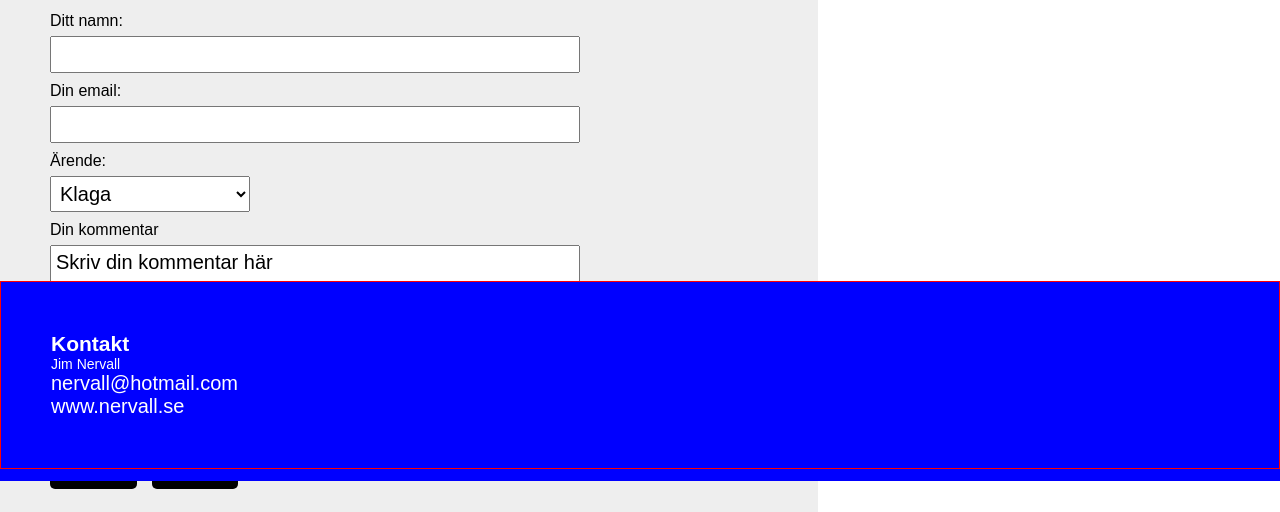
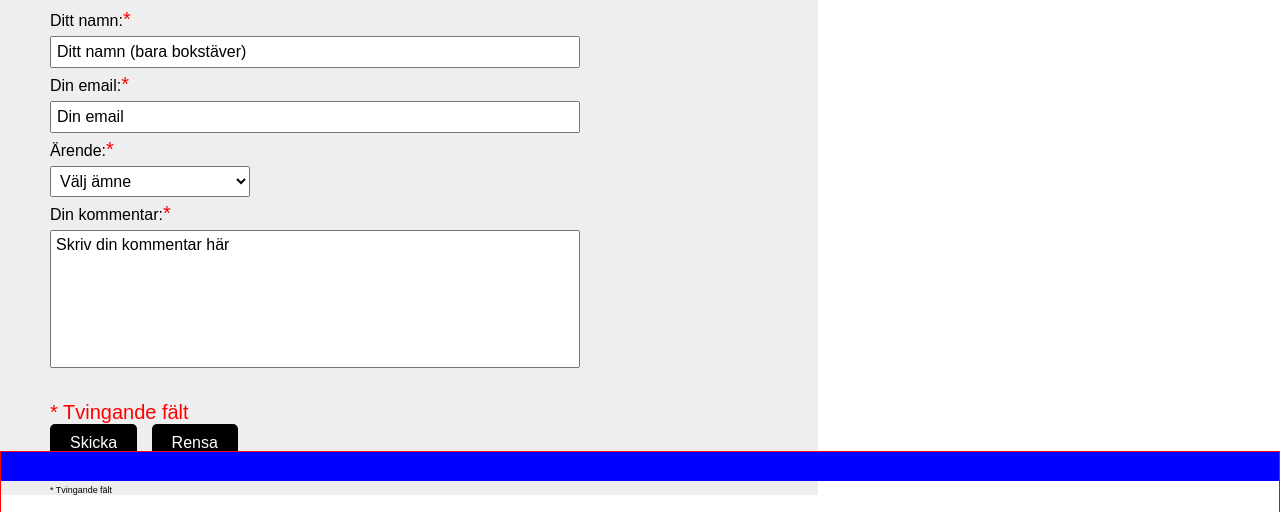
Before and after one commit to Nervall/Mandatory-htmlcss1, a plain HTML site: page contact.html in a window 1280 px wide. Shown: the part 319-831 px from the top of the page. Drawn offline with Linux system fonts and the light colour scheme.

Commit message:
uppdatering

```diff
--- a/contact.html
+++ b/contact.html
@@ -16,32 +16,32 @@
                       <li><a href="about.html">Om mig</a></li>
                       <li><a href="favorites.html">Favoritfilmer</a></li>
                       <li><a href="links.html">Länkar</a></li>
-                      <li><a href="contact.html">Kontakt</a></li>
+                      <li><a class="active" href="contact.html">Kontakt</a></li>
                   </ul>
               </div>
         <main>
             <h2>Kontakta mig gärna!</h2><br>
               <form id="form-jn" action="#" target="_blank" autocomplete="on">
-                  <label for="name">Ditt namn:</label><br>
-                  <input type="text" name="name"><br>
-                  <label for="email">Din email:</label><br>
-                  <input type="text" name="email"><br>
-                  <label for="matter">Ärende:</label><br>
-                  <select name="matter" form="form-jn">
+                  <label for="name">Ditt namn:<div class="red">*</div></label><br>
+                  <input type="text" name="name" value="Ditt namn (bara bokstäver)" onfocus="this.value=''" pattern="[A-Öa-ö]{}" title="Bara bokstäver" required><br>
+                  <label for="email">Din email:<div class="red">*</div></label><br>
+                  <input type="text" name="email" value="Din email" onfocus="this.value=''" pattern="[A-Za-z0-9._%+-]+@[A-Za-z0-9.-]+\.[a-z]{2,3}$" title="Fyll i din email med rätt formatering" required><br>
+                  <label for="matter">Ärende:<div class="red">*</div></label><br>
+                  <select name="matter" form="form-jn" required>
+                      <option disabled="disabled" selected="selected">Välj ämne</option>
                       <option value="complain">Klaga</option>
                       <option value="praise">Beröm</option>
                       <option value="nothing">Ingenting</option>
                       <option value="dont-know">Vet inte</option>
                       <option value="important">Viktigt</option>
                   </select><br>
-                  <label for="comment">Din kommentar</label><br>
-                  <textarea rows="7" cols="50" name="comment" form="form-jn">Skriv din kommentar här</textarea><br><br>
+                  <label for="comment">Din kommentar:<div class="red">*</div></label><br>
+                  <textarea rows="7" cols="50" name="comment" form="form-jn" onfocus="this.value=''" required>Skriv din kommentar här</textarea><br><br>
+                  <p class="red">* Tvingande fält</p><br>
                   <label for="submit"><input type="submit" value="Skicka">
                   <label for="reset"><input type="reset" value="Rensa"><br><br>
-
-
-
               </form>
+              <p class="red, small">* Tvingande fält</div></p>
         </main>
         <footer>
               <div class="footer-container">
--- a/style.css
+++ b/style.css
@@ -29,7 +29,7 @@ h2 {
 }
 
 h3 {
-			font-size: 1em;
+			font-size: 1.2em;
 			font-weight: bold;
 }
 
@@ -68,7 +68,7 @@ h3 {
 			background-color: black;
 }
 
-.nav li a:focus {
+.active {
 			background-color: red;
 }
 
@@ -114,6 +114,10 @@ main ul {
 			color: red;
 }
 
+main li {
+			font-size: 0.8em;
+}
+
 
 main ul ul {
 			margin-left: 30px;
@@ -135,6 +139,19 @@ main li a:hover {
 }
 
 /* ------------ main contact ---------------*/
+
+form {
+			overflow: auto;
+}
+
+.red {
+			color: red;
+			display: inline-block;
+}
+
+.small {
+			font-size: 0.7em;
+}
 
 input[type=text], textarea, select, option, {
 			font-size: 0.9em;
@@ -162,6 +179,7 @@ select {
 		padding: 5px;
 		margin-top: 5px;
 		margin-bottom: 5px;
+		font-size: 0.8em;
 }
 
 textarea {
@@ -171,6 +189,11 @@ textarea {
 		margin-top: 5px;
 		margin-bottom: 5px;
 		resize: none;
+		font-size: 0.8em;
+}
+
+input[value], textarea[value], select[value], option[value], option[disabled] {
+		font-size: 0.8em;
 }
 
 input[type=submit], input[type=reset] {
@@ -197,7 +220,7 @@ input[type=submit]:hover, input[type=reset]:hover {
 
 footer {
 			width: 100%;
-			height: 200px;
+			height: 30px;
 			background-color: blue;
 			position: fixed;
 			bottom: 0;
```
Also changed, not shown: about.html (+2 -1 lines), favorites.html (+2 -1 lines), index.html (+2 -1 lines), links.html (+12 -11 lines).
